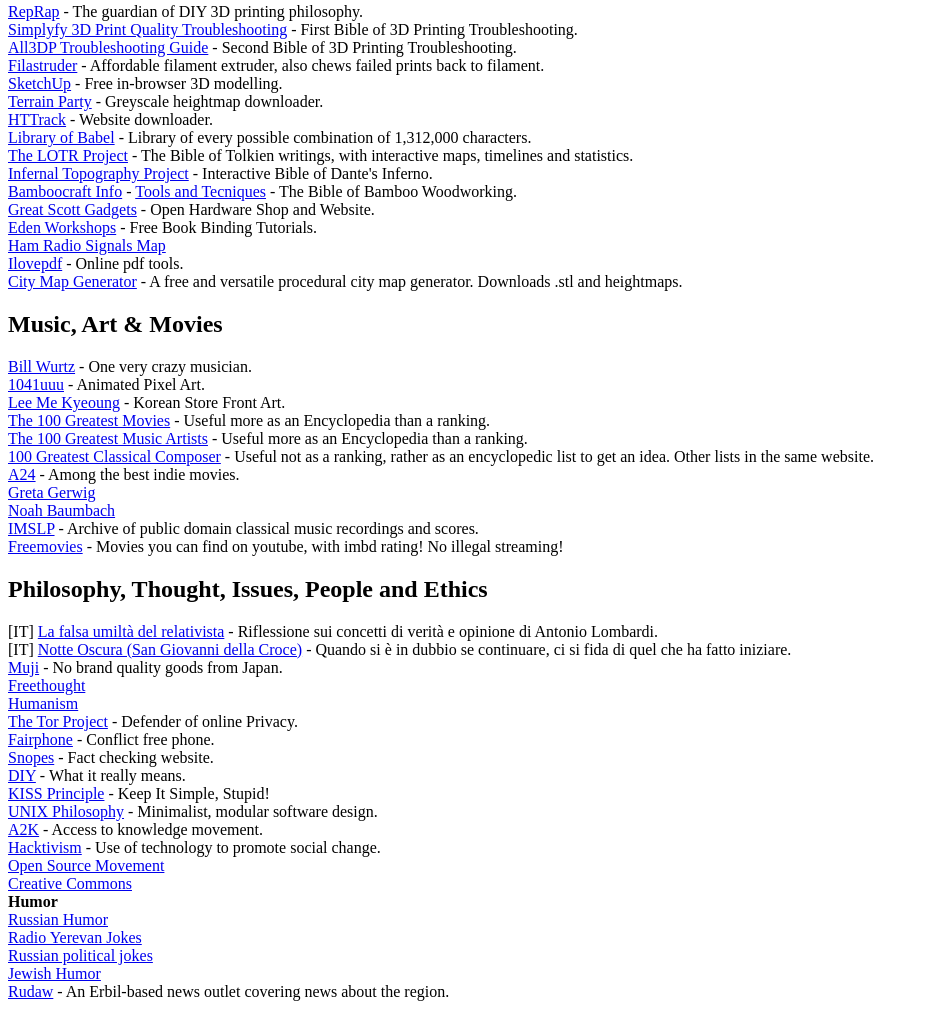
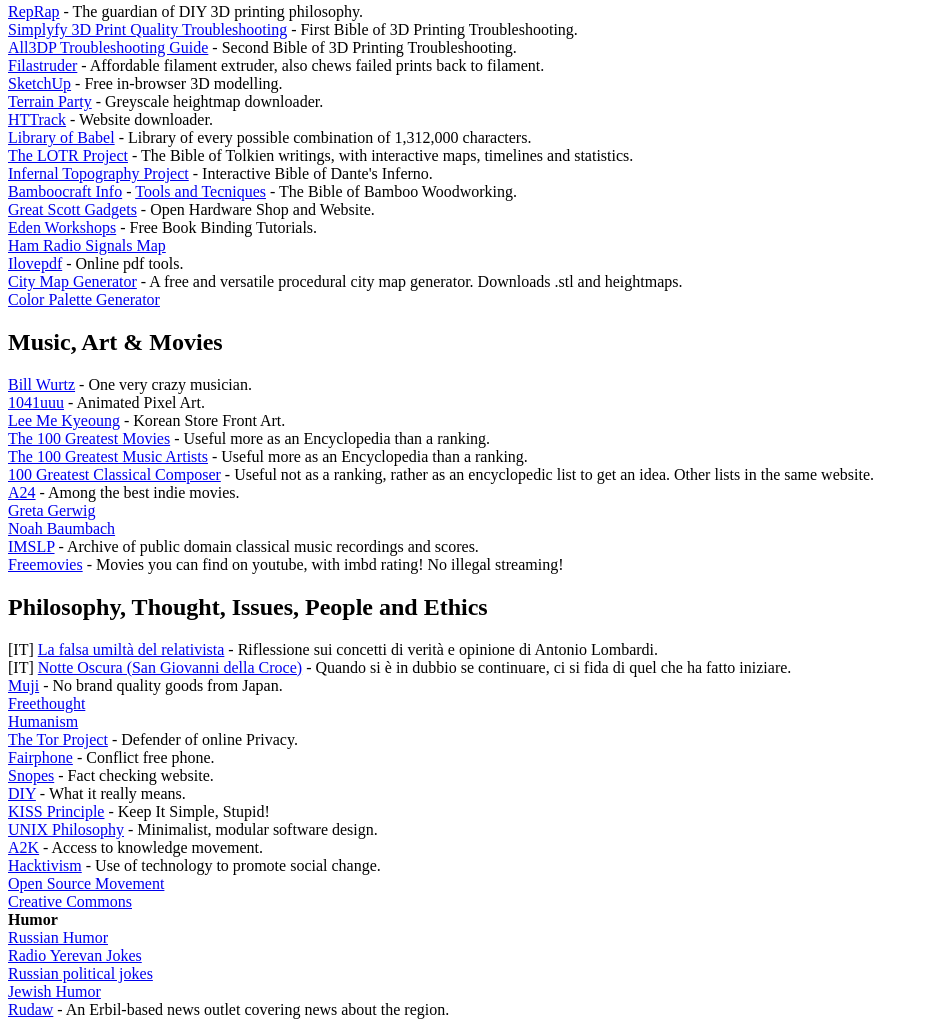
Before and after one commit to magiwanders/magiwanders.com, a plain HTML site: page links.html in a window 1280 px wide. Shown: the part 1918-2945 px from the top of the page, without its empty margins (0-925 px from the left). Drawn offline with Linux system fonts and the light colour scheme.

Commit message:
updated links with color palette generator

```diff
--- a/links.html
+++ b/links.html
@@ -225,6 +225,8 @@
 		<br>
 		<a href = "https://maps.probabletrain.com/#/">City Map Generator</a> - A free and versatile procedural city map generator. Downloads .stl and heightmaps.
 		<br>
+		<a href = "https://coolors.co/generator">Color Palette Generator</a>
+		<br>
 
         <h2>Music, Art & Movies</h2>
 
```
